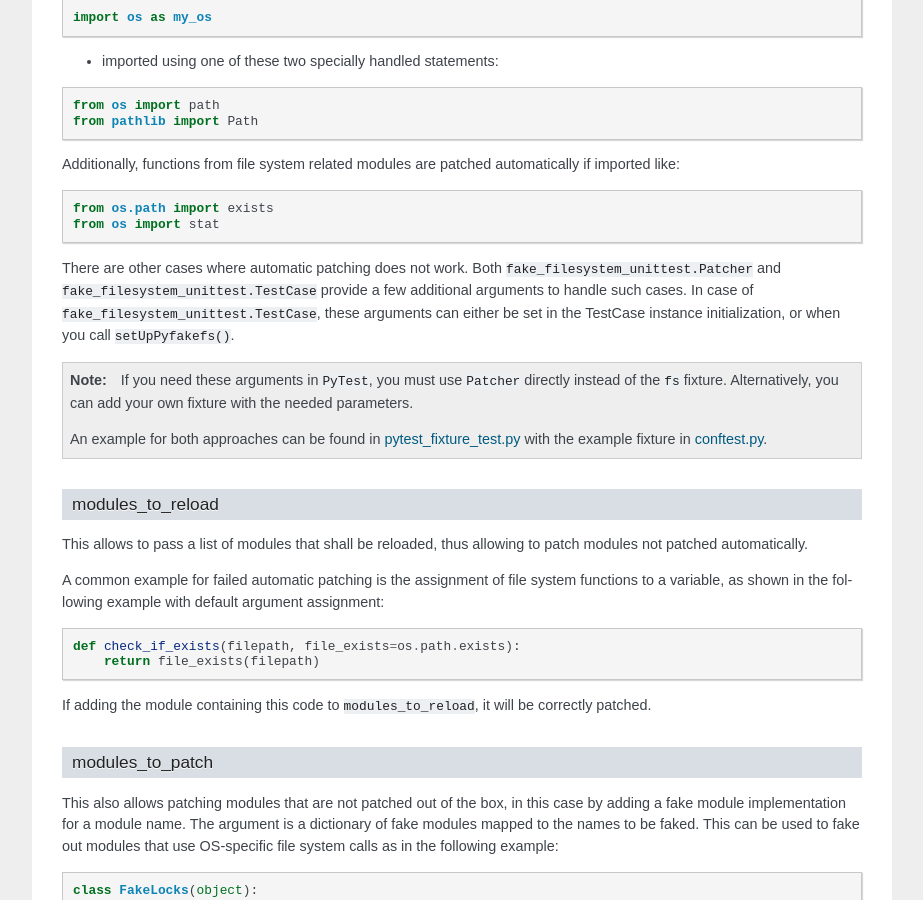
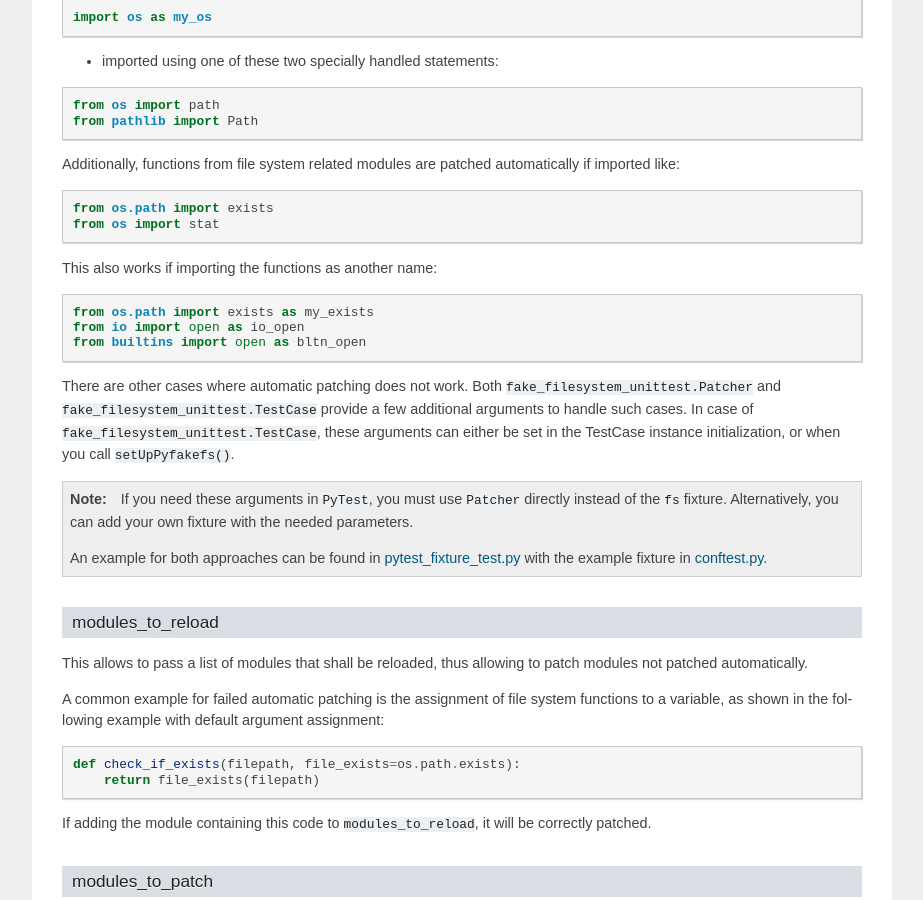
Before and after one commit to pytest-dev/pyfakefs, a Sphinx documentation site: the page built from docs/usage.rst, in a window 1280 px wide and 900 px high, scrolled down 1792 px. Shown: the whole window, without its empty margins (198-1121 px from the left). Built offline with Sphinx 7.4.7, drawn with Linux system fonts in a browser that asks for light colours.

Commit message:
Adapted documentation to last changes

```diff
--- a/docs/usage.rst
+++ b/docs/usage.rst
@@ -118,6 +118,14 @@ automatically if imported like:
 
   from os.path import exists
   from os import stat
+
+This also works if importing the functions as another name:
+
+.. code:: python
+
+  from os.path import exists as my_exists
+  from io import open as io_open
+  from builtins import open as bltn_open
 
 There are other cases where automatic patching does not work.
 Both ``fake_filesystem_unittest.Patcher`` and ``fake_filesystem_unittest.TestCase``
```
Also changed, not shown: CHANGES.md (+1 -0 lines), 3 other files.
